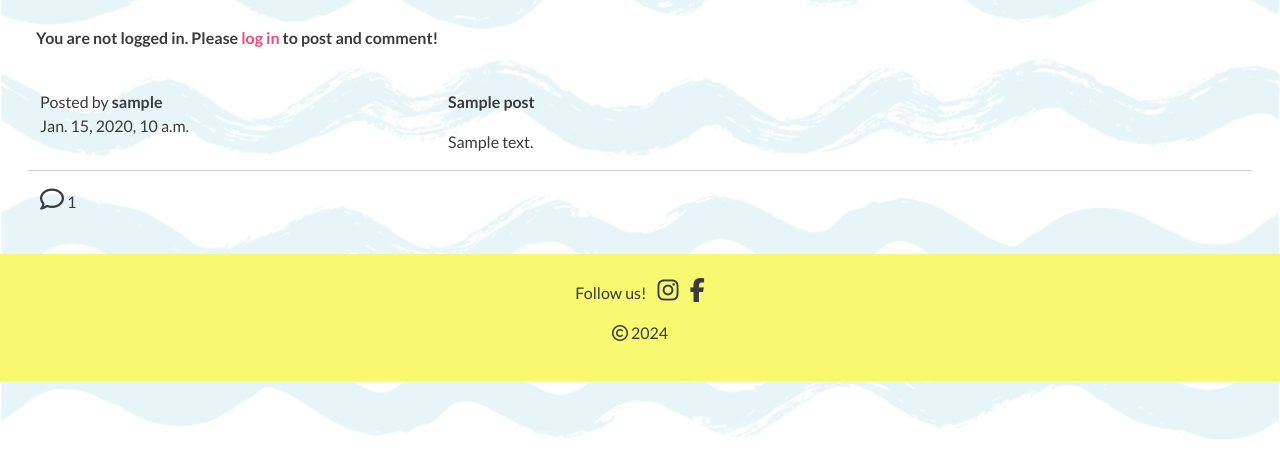
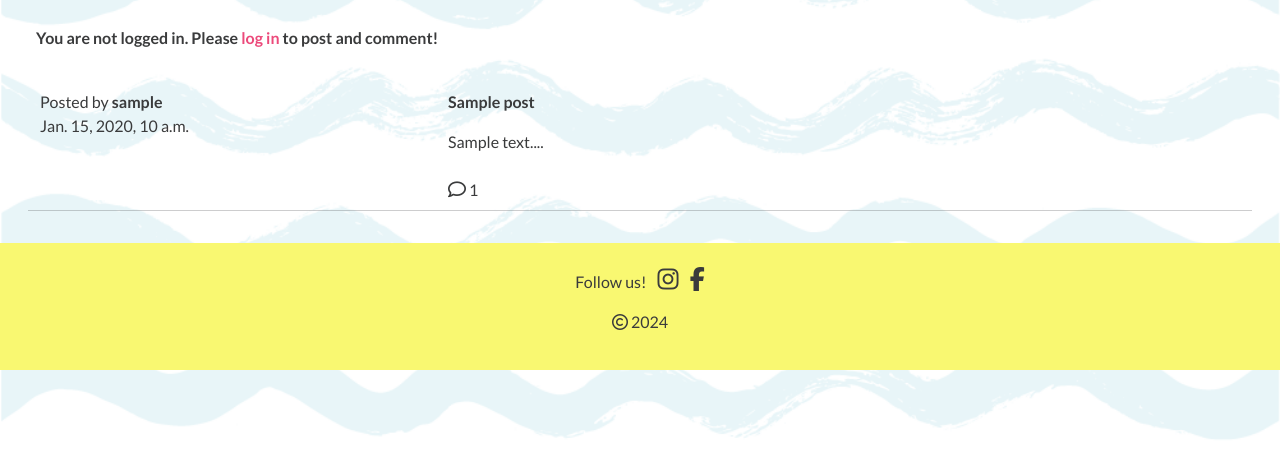
Before and after one commit to lienebriede/My-project-django, a Django app: page / in a window 1280 px wide. Shown: the part 86-540 px from the top of the page. Run offline with Django 4.2, Linux system fonts and the light colour scheme; tables that the repository leaves empty hold one stand-in row (values such as "Sample post"); parts of the project's set-up code (start-up, migrations or seed data) failed here and were passed over; some libraries are stand-ins or nearby versions.

Commit message:
Change ti display the first 25 words, style the comment icon

```diff
--- a/forum/models.py
+++ b/forum/models.py
@@ -24,7 +24,9 @@ class Post(models.Model):
 
     # returns only two first lines of comment text
     def get_content_preview(self):
-        return '\n'.join(self.content.split('\n')[:2])
+        words = self.content.split()
+        first_25_words = words[:25]
+        return ' '.join(first_25_words)
 
     # converts a string for a title in database
     def __str__(self):
--- a/forum/templates/forum/index.html
+++ b/forum/templates/forum/index.html
@@ -14,16 +14,17 @@
             <!-- Link to an individual post display-->
             <a href="{% url 'post_detail' post.slug %}" class="post-link">
                 <p><strong>{{ post.title }}</strong></p>
-                <p>{{ post.get_content_preview }}</p>
+                <p class="pb-2">{{ post.get_content_preview }}...</p>
             </a>
-        </div>
-        <hr>
-        <!-- Count of comments -->
-        <div class="row mb-4">
-            <div class="col-12">
-                <span><i class="fa-regular fa-comment"></i> {{ post.comment_count }}</span>
+            <!-- Count of comments -->
+            <div class="row mb-2">
+                <div class="col-12">
+                    <span><i class="fa-regular fa-comment"></i> {{ post.comment_count }}</span>
+                </div>
             </div>
         </div>
+
+        <hr>
         {% endfor %}
     </div>
 
--- a/static/css/style.css
+++ b/static/css/style.css
@@ -87,3 +87,7 @@ i {
     border-color: #f4f7f7 !important;
     border-radius: 10px !important;
 }
+
+.fa-comment {
+    font-size: 18px;
+}
```
